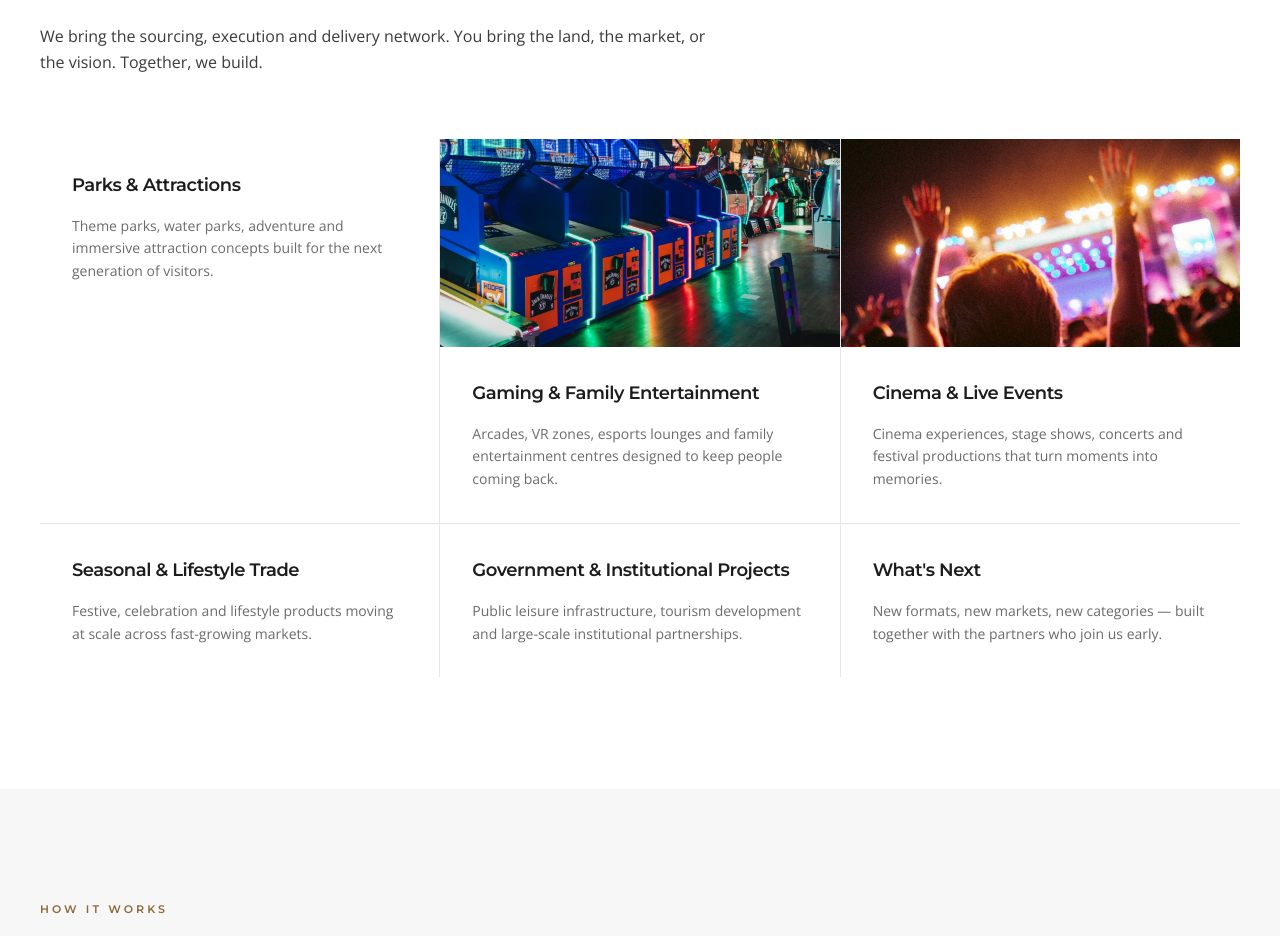
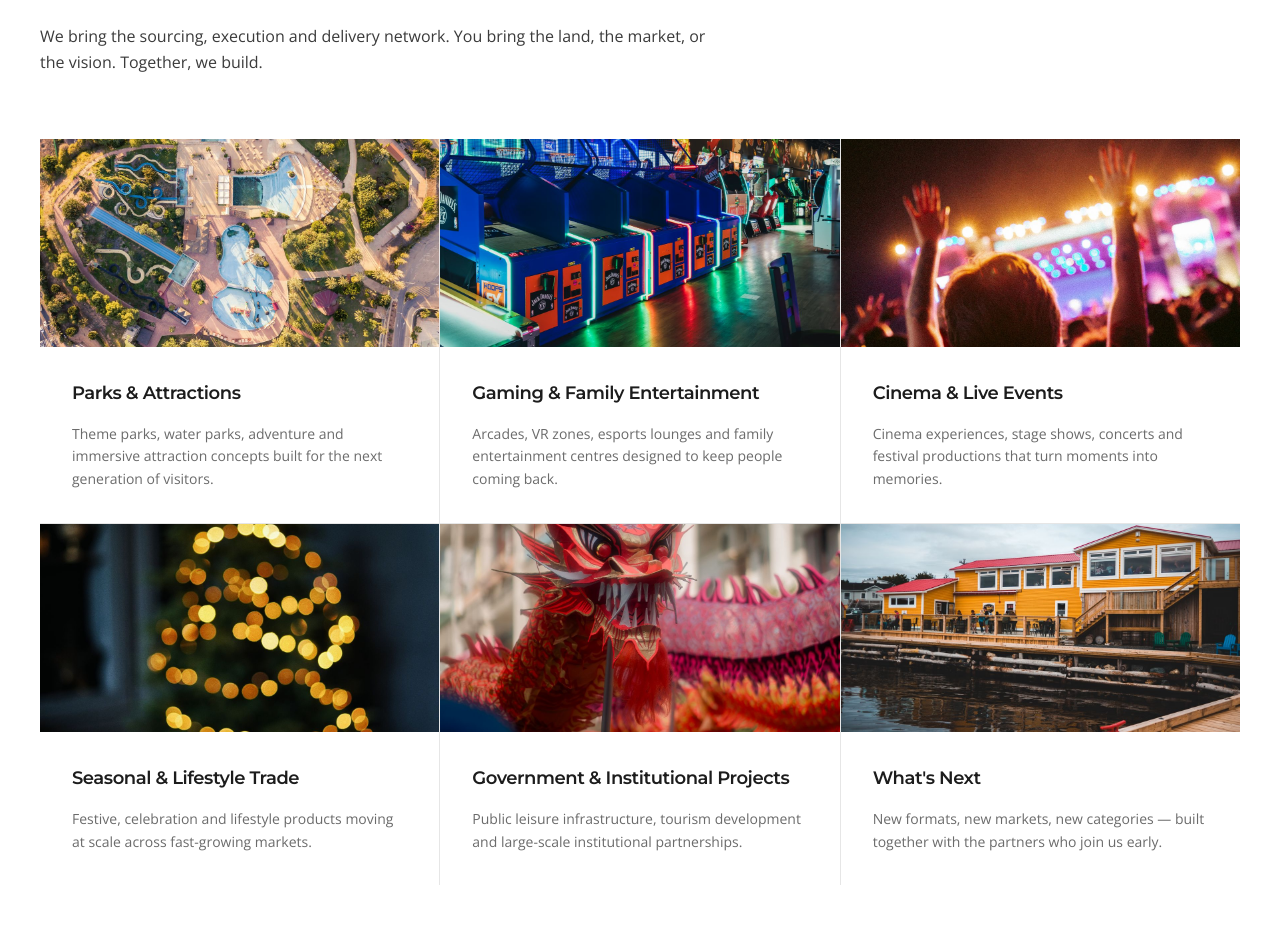
Before and after one commit to ritthickkt/e7-entertainment, a Next.js app: page / in a window 1280 px wide. Shown: the part 2120-3056 px from the top of the page. Built offline with nearby package versions, Linux system fonts and the light colour scheme.

Commit message:
phots aadded

```diff
--- a/app/page.tsx
+++ b/app/page.tsx
@@ -35,6 +35,7 @@ const opportunities = [
     title: "Parks & Attractions",
     description:
       "Theme parks, water parks, adventure and immersive attraction concepts built for the next generation of visitors.",
+    image: "/images/water-park.jpg",
   },
   {
     title: "Gaming & Family Entertainment",
@@ -52,16 +53,19 @@ const opportunities = [
     title: "Seasonal & Lifestyle Trade",
     description:
       "Festive, celebration and lifestyle products moving at scale across fast-growing markets.",
+    image: "/images/festive-lights.jpg",
   },
   {
     title: "Government & Institutional Projects",
     description:
       "Public leisure infrastructure, tourism development and large-scale institutional partnerships.",
+    image: "/images/cultural-dance.jpg",
   },
   {
     title: "What's Next",
     description:
       "New formats, new markets, new categories — built together with the partners who join us early.",
+    image: "/images/container-cafe.jpg",
   },
 ];
 
```
